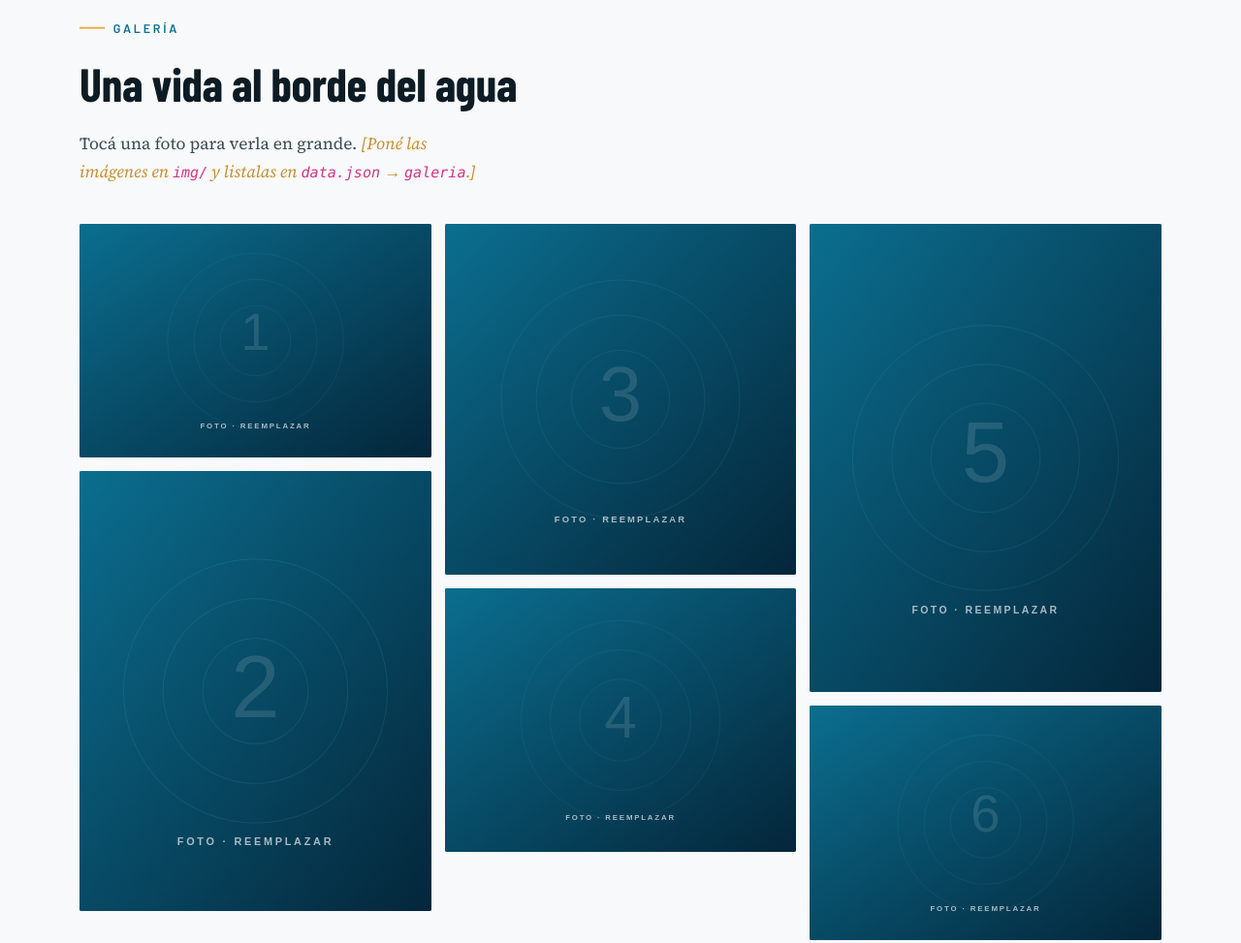
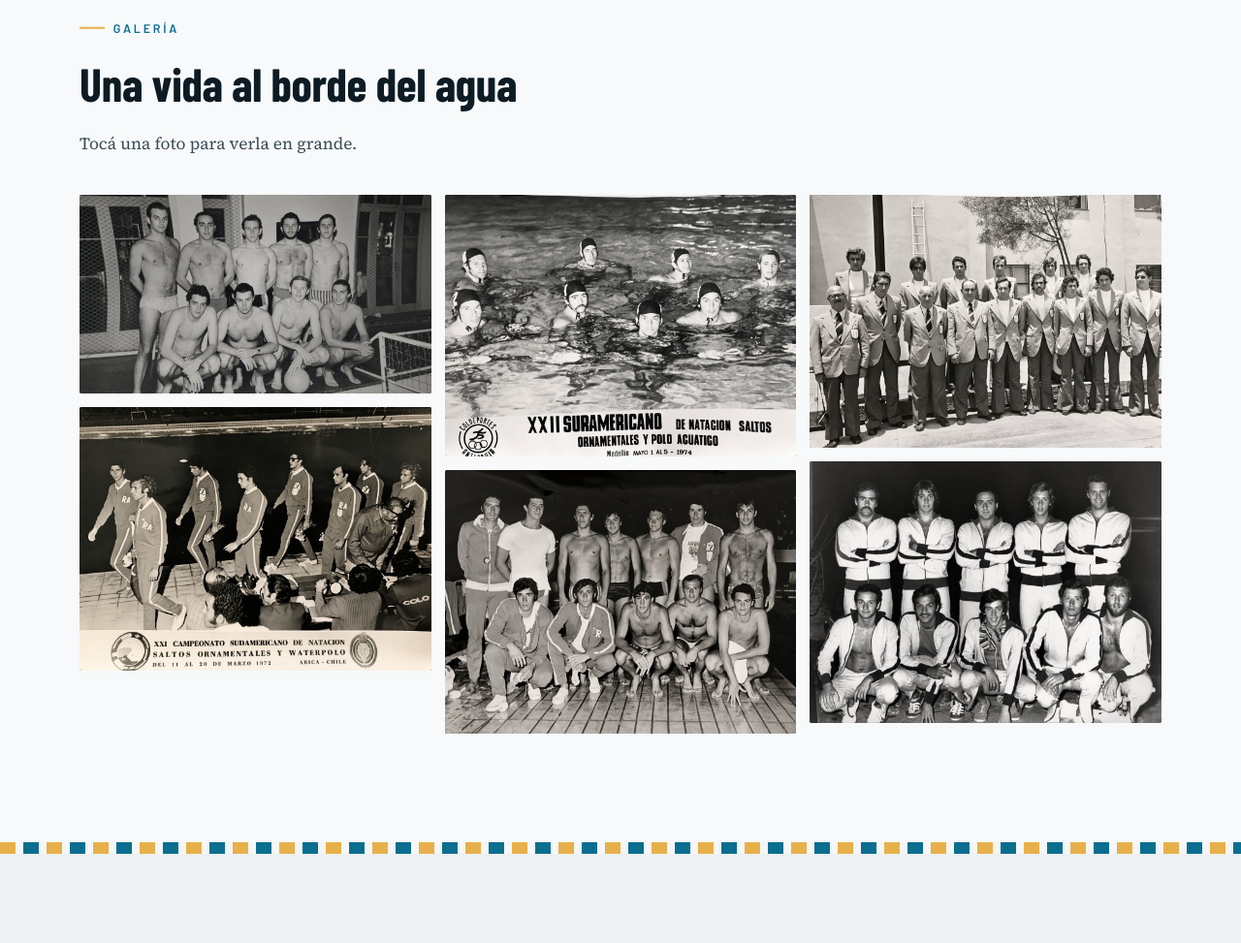
Before and after one commit to ivancarabantes9/enriquepiedfort, a website: page index.html in a window 1280 px wide. Shown: the part 2480-3453 px from the top of the page at 97% size. Drawn offline with nearby package versions, Linux system fonts and the light colour scheme.

Commit message:
Add real images

```diff
--- a/data.json
+++ b/data.json
@@ -14,12 +14,12 @@
   ],
 
   "galeria": [
-    { "src": "img/g1.svg", "year": "[año]", "caption": "[Qué pasa en esta foto. Reemplazar por una imagen real.]" },
-    { "src": "img/g2.svg", "year": "[año]", "caption": "[Descripción de la foto.]" },
-    { "src": "img/g3.svg", "year": "[año]", "caption": "[Descripción de la foto.]" },
-    { "src": "img/g4.svg", "year": "[año]", "caption": "[Descripción de la foto.]" },
-    { "src": "img/g5.svg", "year": "[año]", "caption": "[Descripción de la foto.]" },
-    { "src": "img/g6.svg", "year": "[año]", "caption": "[Descripción de la foto.]" }
+    { "src": "img/g-equipo-gimnasia-esgrima.jpg", "year": "años 70", "caption": "El equipo de waterpolo del Club Gimnasia y Esgrima de Rosario en el viejo natatorio." },
+    { "src": "img/g-1972-sudamericano-arica.jpg", "year": "1972", "caption": "La delegación argentina en el XXI Campeonato Sudamericano de Arica, Chile, donde el equipo fue subcampeón." },
+    { "src": "img/g-1974-sudamericano-medellin.jpg", "year": "1974", "caption": "El seleccionado argentino de waterpolo en el XXII Sudamericano de Medellín, Colombia." },
+    { "src": "img/g-seleccion-santa-fe.jpg", "year": "años 70", "caption": "El seleccionado de Santa Fe, con una medalla, al borde de la pileta." },
+    { "src": "img/g-delegacion-argentina.jpg", "year": "años 70", "caption": "La delegación argentina de waterpolo, de traje, antes de un torneo internacional." },
+    { "src": "img/g-plantel-entrenamiento.jpg", "year": "años 70", "caption": "El plantel en ropa de entrenamiento." }
   ],
 
   "trayectoria": [
@@ -28,8 +28,8 @@
     { "year": "1965", "label": "Campeón del Sudamericano de Clubes con Gimnasia y Esgrima." },
     { "year": "1966", "label": "Medalla de bronce con el Seleccionado Argentino en el Sudamericano de Lima (Perú)." },
     { "year": "1970", "label": "Cambia la natación por el waterpolo: campeón rosarino con Gimnasia y Esgrima." },
-    { "year": "1972", "img": "img/t2.svg", "alt": "Con el gorro del Seleccionado Argentino", "label": "Subcampeón del Sudamericano de Arica (Chile) con el Seleccionado Argentino." },
-    { "year": "1974", "label": "Subcampeón del Sudamericano de Medellín (Colombia) con el Seleccionado Argentino." },
+    { "year": "1972", "img": "img/g-1972-sudamericano-arica.jpg", "alt": "La delegación argentina entra al Sudamericano de Arica, Chile, 1972", "label": "Subcampeón del Sudamericano de Arica (Chile) con el Seleccionado Argentino." },
+    { "year": "1974", "img": "img/g-1974-sudamericano-medellin.jpg", "alt": "El seleccionado argentino de waterpolo en el Sudamericano de Medellín, 1974", "label": "Subcampeón del Sudamericano de Medellín (Colombia) con el Seleccionado Argentino." },
     { "year": "1976", "label": "Subcampeón del Sudamericano de Punta del Este (Uruguay) con el Seleccionado Argentino." },
     { "year": "1977", "label": "Medalla de bronce en las eliminatorias del Mundial, en San Pablo (Brasil)." },
     { "year": "1978", "label": "Subcampeón del Sudamericano de Guayaquil (Ecuador) con el Seleccionado Argentino." },
--- a/index.html
+++ b/index.html
@@ -191,7 +191,7 @@
       <div class="container">
         <p class="eyebrow">Galería</p>
         <h2 class="section-title reveal">Una vida al borde del agua</h2>
-        <p class="section-lead reveal">Tocá una foto para verla en grande. <span class="ph">[Poné las imágenes en <code>img/</code> y listalas en <code>data.json</code> → <code>galeria</code>.]</span></p>
+        <p class="section-lead reveal">Tocá una foto para verla en grande.</p>
         <div class="gallery" id="gallery"><!-- se completa desde data.json → galeria --></div>
       </div>
     </section>
```
Also changed, not shown: CLAUDE.md (+2 -1 lines), img/g-1972-sudamericano-arica.jpg (added), img/g-1974-sudamericano-medellin.jpg (added), img/g-delegacion-argentina.jpg (added), img/g-equipo-gimnasia-esgrima.jpg (added), img/g-plantel-entrenamiento.jpg (added), img/g-seleccion-santa-fe.jpg (added), img/g1.svg (deleted), img/g2.svg (deleted), img/g3.svg (deleted), img/g4.svg (deleted), img/g5.svg (deleted), img/g6.svg (deleted), img/portrait.svg (deleted), 1 more files.
